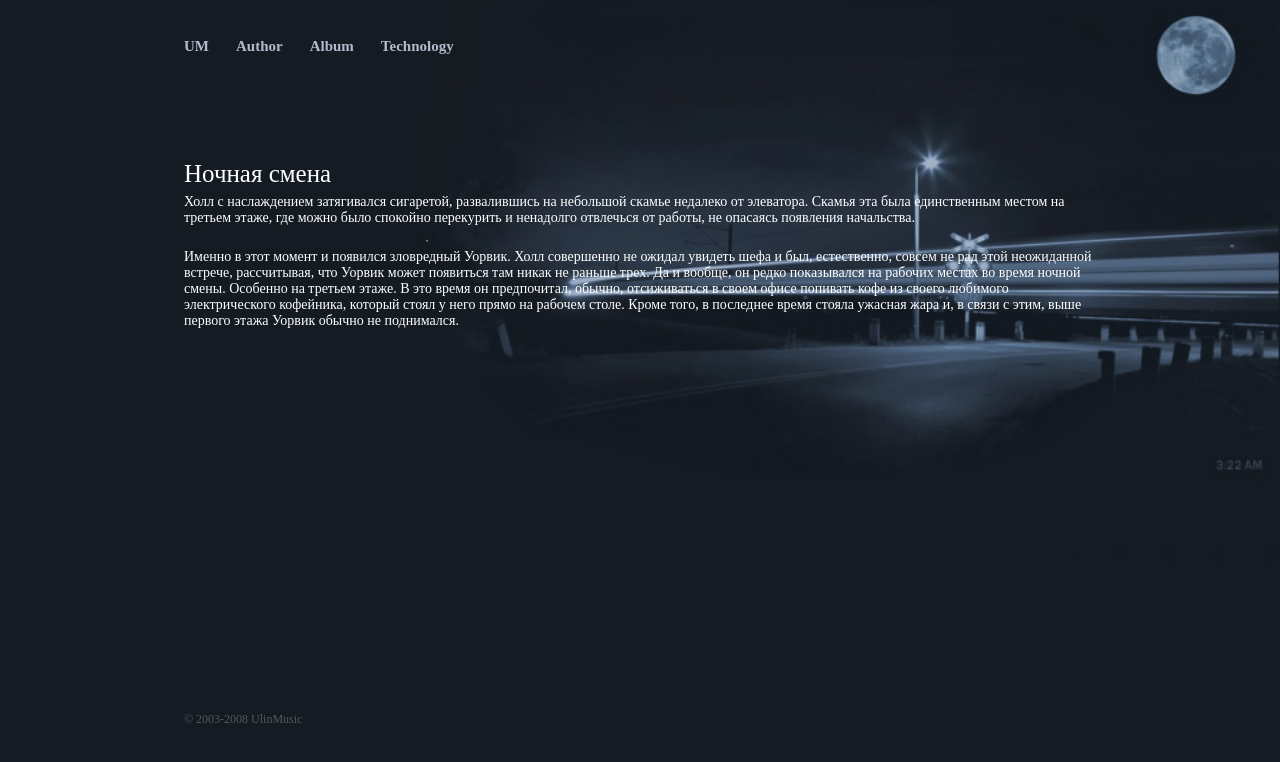
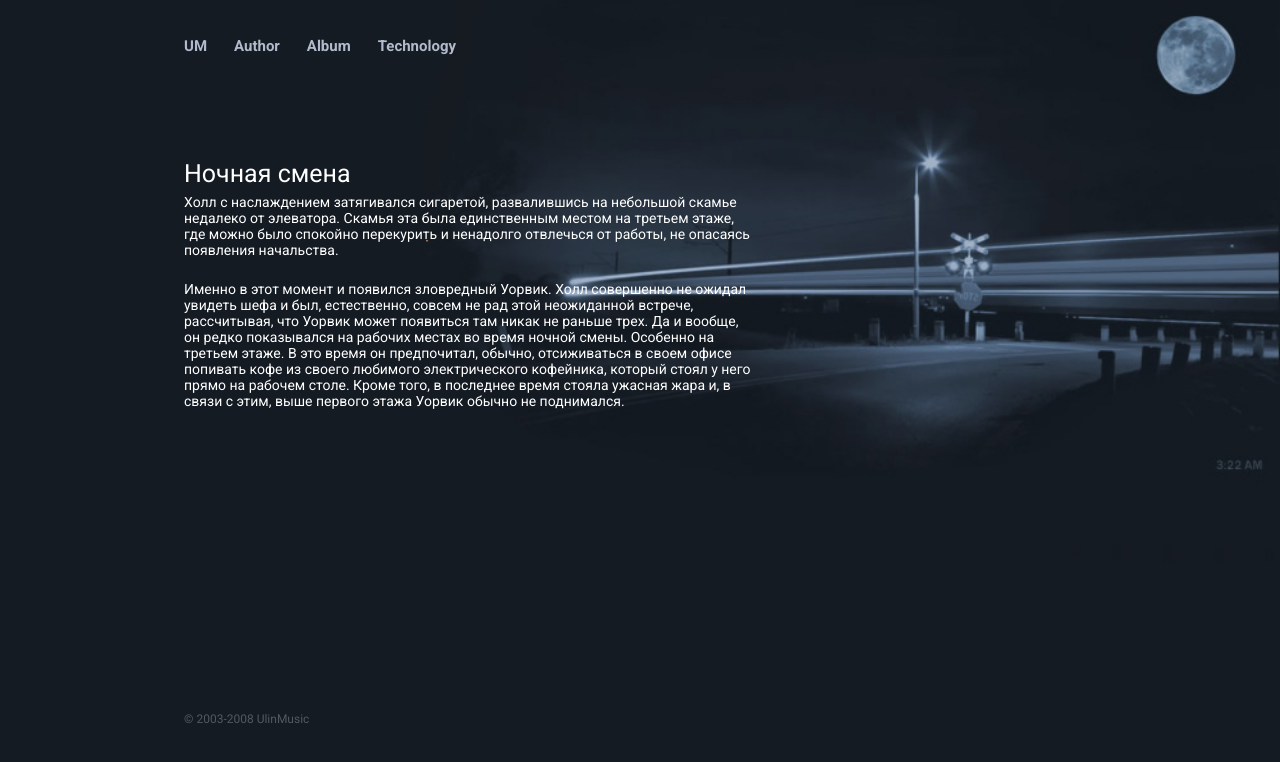
Before and after one commit to Volodya24/simple_full, a plain HTML site: page index.html in a window 1280 px wide. Drawn offline with Linux system fonts and the light colour scheme.

Commit message:
change in css 2

```diff
--- a/styles/main.css
+++ b/styles/main.css
@@ -1,6 +1,6 @@
 @import url('https://fonts.googleapis.com/css2?family=Roboto:wght@400;700&display=swap');
 
-.body {
+body {
     font-family: "Roboto", sans-serif;
 }
 
@@ -46,6 +46,7 @@
 
 /*txt style*/
 .h1{
+    max-width: 567PX;
     font-size: 25px;
     color: #fff;
 }
@@ -55,6 +56,7 @@
 }
 
 .txt {
+    max-width: 567PX;
     font-size: 14px;
     color: #fff;
     line-height: normal;
```
